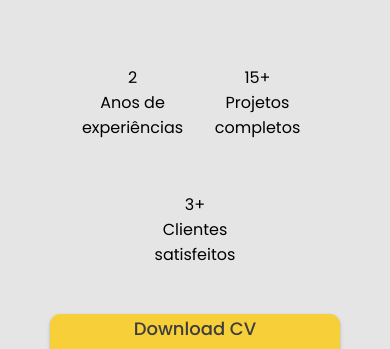
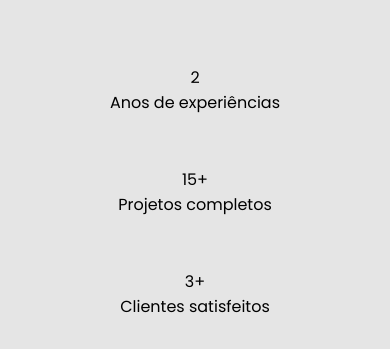
Before and after one commit to DevGabriel0402/portifolioGabriel, a plain HTML site: page index.html in a window 390 px wide. Shown: the part 459-808 px from the top of the page. Drawn offline with Linux system fonts and the light colour scheme.

Commit message:
Feat: updating responsive code

```diff
--- a/responsividade.css
+++ b/responsividade.css
@@ -38,6 +38,10 @@
     margin-top: 20px;
   }
 
+  div.info {
+    width: 100% !important;
+  }
+
   .container-image {
     width: 100% !important;
   }
```
